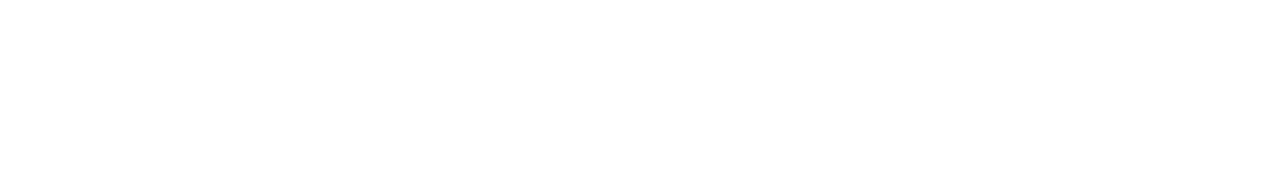
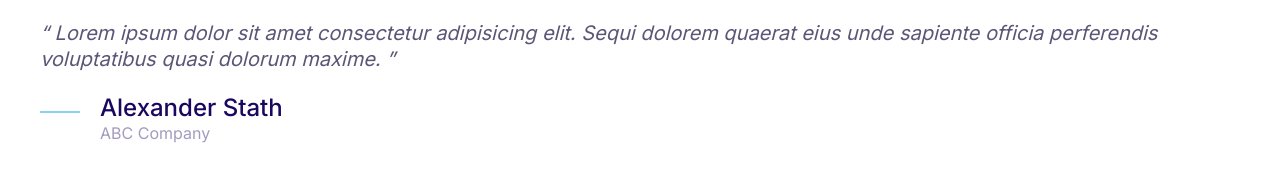
Before and after one commit to stath011/Moshify, a plain HTML site: page index.html in a window 1280 px wide. Drawn offline with Linux system fonts and the light colour scheme.

Commit message:
create quote component.

```diff
--- a/css/styles.css
+++ b/css/styles.css
@@ -4,6 +4,7 @@
     --color-secondary: #00d9ff;
     --color-accent: #ff3400 ;
     --color-headings: #1b0760;
+    --color-body-darker: #5c5577;
     --color-body: #918ca4;
     --color-border: #ccc;
     --border-radius: 30px;
@@ -378,3 +379,53 @@ a{
 .media__image{
     margin-top: 1rem;
 }
+
+/* Quotes */
+
+.quote{
+    font-size: 3rem;
+    font-style: italic;
+    color: var(--color-body-darker);
+    line-height: 1.3;
+}
+
+.quote__text::before{
+    content: open-quote;
+}
+
+.quote__text::after{
+    content: close-quote;
+}
+
+.quote__author{
+    font-size: 3rem;
+    font-weight: 500;
+    font-style: normal;
+    margin-bottom: 0;
+}
+
+.quote__organisation{
+    color: var(--color-headings);
+    opacity: 0.4;
+    font-size: 2rem;
+    font-style: normal;
+}
+
+.quote__line{
+    position: relative;
+    bottom: 10px;
+}
+
+@media screen and (min-width: 1024px) {
+    .quote{
+        font-size: 2rem;
+    }
+
+    .quote__author{
+        font-size: 2.4rem;
+    }
+
+    .quote__organisation{
+        font-size: 1.6rem;
+    }
+}
--- a/index.html
+++ b/index.html
@@ -8,11 +8,32 @@
     <link rel="preconnect" href="https://fonts.googleapis.com" />
     <link rel="preconnect" href="https://fonts.gstatic.com" crossorigin />
     <link
-      href="https://fonts.googleapis.com/css2?family=Inter:wght@400;600;700&display=swap"
+      href="https://fonts.googleapis.com/css2?family=Inter:wght@400;500;600;700&display=swap"
       rel="stylesheet"
     />
     <link rel="stylesheet" href="css/normalize.css" />
     <link rel="stylesheet" href="css/styles.css" />
   </head>
-  <body></body>
+  <body>
+    <blockquote class="quote">
+      <p class="quote__text">
+        Lorem ipsum dolor sit amet consectetur adipisicing elit. Sequi dolorem
+        quaerat eius unde sapiente officia perferendis voluptatibus quasi
+        dolorum maxime.
+      </p>
+      <footer>
+        <div class="media">
+          <div class="media__image">
+            <svg class="icon icon--primary quote__line">
+              <use xlink:href="images/sprite.svg#line"></use>
+            </svg>
+          </div>
+          <div class="media__body">
+            <h3 class="media__title quote__author">Alexander Stath</h3>
+            <p class="quote__organisation">ABC Company</p>
+          </div>
+        </div>
+      </footer>
+    </blockquote>
+  </body>
 </html>
```
